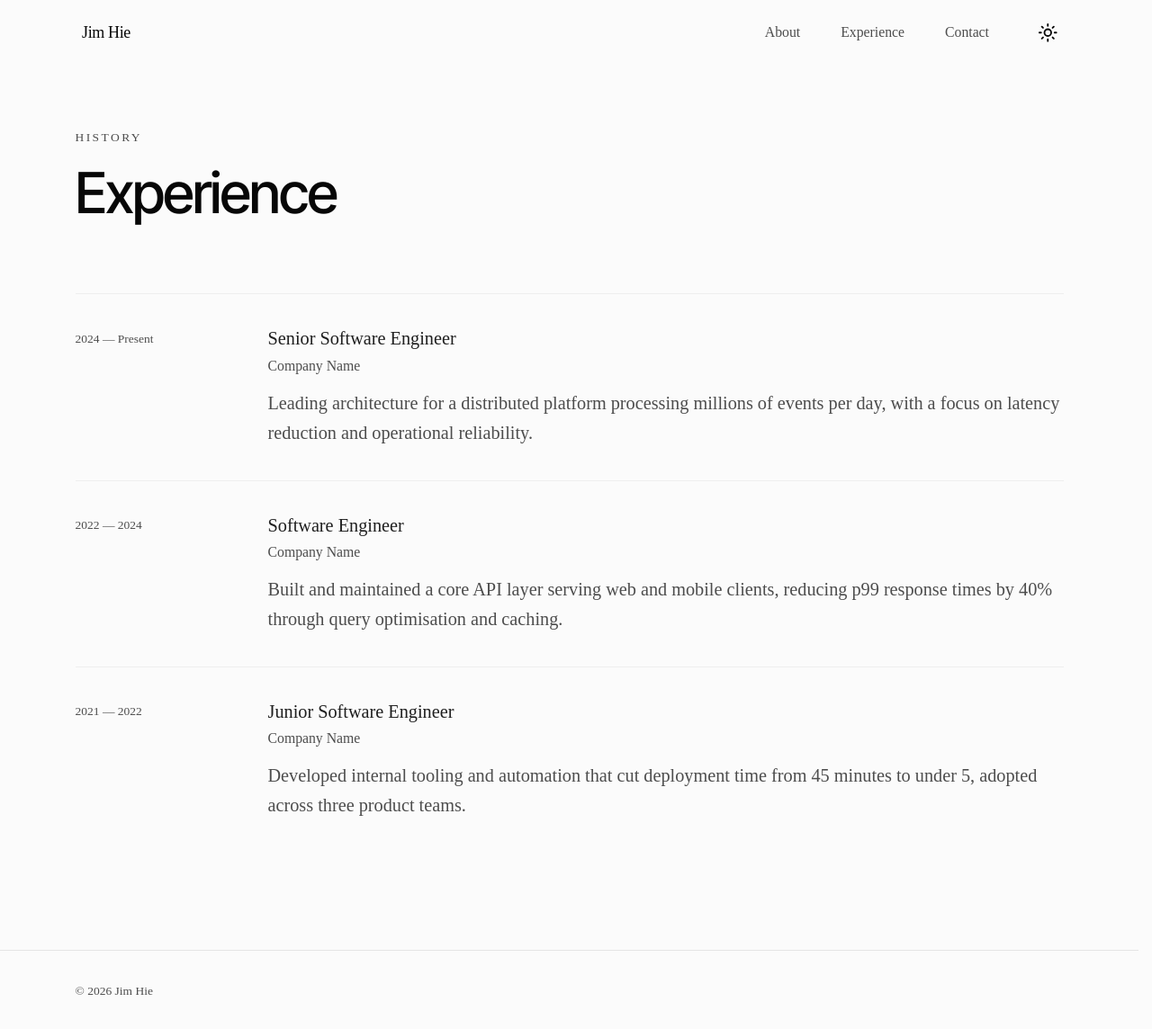
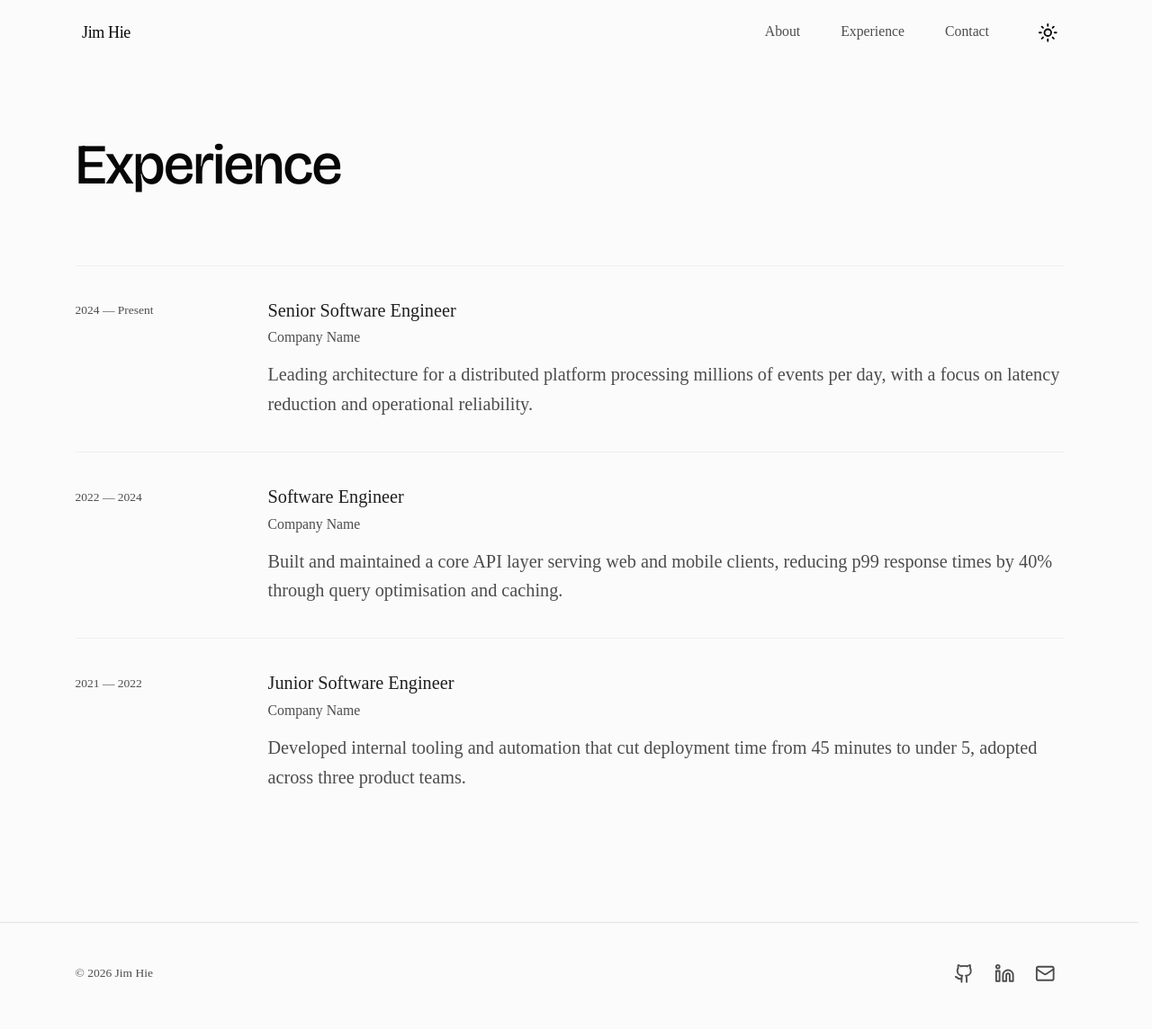
Before and after one commit to Gabnix/personal_portfolio_v1, a Next.js app: page /experience in a window 1280 px wide. Shown: the top 1144 px of the page at 90% size. Built offline with nearby package versions, Linux system fonts and the light colour scheme.

Commit message:
fix: redesign some UIs elements and effects

```diff
--- a/src/app/contact/page.tsx
+++ b/src/app/contact/page.tsx
@@ -14,7 +14,7 @@ type FormState = "idle" | "loading" | "success" | "error";
 
 const FIELD_BASE =
   "w-full bg-transparent border-b border-foreground/10 py-3 min-h-[44px] text-foreground " +
-  "placeholder:text-muted-foreground/50 focus:outline-none focus:border-foreground/40 " +
+  "placeholder:text-muted-foreground/50 placeholder:text-sm focus:outline-none focus:border-foreground/40 " +
   "transition-colors font-sans";
 
 function ContactForm() {
@@ -125,9 +125,6 @@ function ContactForm() {
 
         {/* ── Left: editorial heading ──────────────────────────────── */}
         <AnimatedWrapper variant={fadeInUp}>
-          <p className="font-medium text-xs uppercase tracking-[0.18em] text-muted-foreground mb-6">
-            Get In Touch
-          </p>
           <h1
             className="font-display font-light text-foreground leading-[0.92]"
             style={{
@@ -135,18 +132,17 @@ function ContactForm() {
               letterSpacing: "-0.03em",
             }}
           >
-            Let&apos;s work<br />together.
+            Let&apos;s start a<br />conversation.
           </h1>
           <p
-            className="mt-6 text-muted-foreground leading-relaxed"
-            style={{ fontSize: "clamp(1rem, 2vw, 1.125rem)" }}
+            className="mt-6 text-muted-foreground leading-relaxed max-w-xs"
+            style={{ fontSize: "clamp(0.9375rem, 2vw, 1rem)" }}
           >
-            Have a project in mind or just want to say hello? Drop me a line.
+            Whether it&apos;s about job opportunities or potential collaborations, I&apos;ll get back to you within 24 hours.
           </p>
         </AnimatedWrapper>
 
         {/* ── Right: form ─────────────────────────────────────────── */}
-        <AnimatedWrapper variant={fadeInUp} delay={0.15}>
         <form
           ref={formRef}
           onSubmit={handleSubmit}
@@ -154,6 +150,7 @@ function ContactForm() {
           className="space-y-8"
         >
           {/* Name */}
+          <AnimatedWrapper variant={fadeInUp} delay={0.1}>
             <div className="space-y-2">
               <label
                 htmlFor="from_name"
@@ -172,8 +169,10 @@ function ContactForm() {
                 style={{ fontSize: "clamp(1rem, 2vw, 1.125rem)" }}
               />
             </div>
+          </AnimatedWrapper>
 
           {/* Email */}
+          <AnimatedWrapper variant={fadeInUp} delay={0.2}>
             <div className="space-y-2">
               <label
                 htmlFor="from_email"
@@ -192,8 +191,10 @@ function ContactForm() {
                 style={{ fontSize: "clamp(1rem, 2vw, 1.125rem)" }}
               />
             </div>
+          </AnimatedWrapper>
 
           {/* Message */}
+          <AnimatedWrapper variant={fadeInUp} delay={0.3}>
             <div className="space-y-2">
               <label
                 htmlFor="message"
@@ -211,6 +212,7 @@ function ContactForm() {
                 style={{ fontSize: "clamp(1rem, 2vw, 1.125rem)" }}
               />
             </div>
+          </AnimatedWrapper>
 
           {/* Error message */}
           {formState === "error" && errorMsg && (
@@ -220,10 +222,11 @@ function ContactForm() {
           )}
 
           {/* Submit */}
+          <AnimatedWrapper variant={fadeInUp} delay={0.4}>
             <button
               type="submit"
               disabled={formState === "loading"}
-              className="inline-flex items-center min-h-[44px] gap-2 text-sm font-medium text-foreground/90 hover:text-foreground transition-colors disabled:opacity-40 disabled:cursor-not-allowed"
+              className="inline-flex items-center min-h-[44px] gap-2 text-base font-medium text-foreground/90 hover:text-foreground hover:gap-3 transition-all cursor-pointer disabled:opacity-40 disabled:cursor-not-allowed"
             >
               {formState === "loading" ? (
                 "Sending..."
@@ -234,8 +237,8 @@ function ContactForm() {
                 </>
               )}
             </button>
+          </AnimatedWrapper>
         </form>
-        </AnimatedWrapper>
 
       </div>
     </div>
--- a/src/app/experience/page.tsx
+++ b/src/app/experience/page.tsx
@@ -12,9 +12,6 @@ export default function ExperiencePage() {
   return (
     <div className="max-w-5xl mx-auto px-6 pt-32 pb-24">
       <AnimatedWrapper variant={fadeInUp}>
-        <p className="font-medium text-xs uppercase tracking-[0.18em] text-muted-foreground mb-3">
-          History
-        </p>
         <h1
           className="font-display font-medium leading-tight text-foreground"
           style={{ fontSize: "clamp(2rem, 5vw, 3.5rem)", letterSpacing: "-0.03em" }}
--- a/src/app/globals.css
+++ b/src/app/globals.css
@@ -143,12 +143,14 @@
   }
 }
 
-/* ── Hero social icon bloom ─────────────────────────────────────── */
+/* ── Hero social icon hover ─────────────────────────────────────── */
 .hero-social-icon {
-  transition: color 0.4s cubic-bezier(0.22, 1, 0.36, 1);
+  transition: color 0.3s cubic-bezier(0.22, 1, 0.36, 1),
+              transform 0.3s cubic-bezier(0.22, 1, 0.36, 1);
 }
 .hero-social-icon:hover {
-  color: var(--indigo-accent);
+  color: var(--foreground);
+  transform: translateY(-2px);
 }
 @media (prefers-reduced-motion: reduce) {
   .hero-social-icon {
--- a/src/components/layout/Footer.tsx
+++ b/src/components/layout/Footer.tsx
@@ -1,12 +1,44 @@
-import { SITE_NAME } from "@/lib/constants";
+"use client";
+
+import { Github, Linkedin, Mail } from "lucide-react";
+import { SITE_NAME, SOCIAL_LINKS, SITE_EMAIL } from "@/lib/constants";
+import { CopyEmail } from "@/components/shared/CopyEmail";
 
 export function Footer() {
   return (
     <footer className="border-t border-border">
-      <div className="max-w-5xl mx-auto px-6 py-8">
+      <div className="max-w-5xl mx-auto px-6 py-8 flex items-center justify-between">
         <p className="text-xs text-muted-foreground">
           © {new Date().getFullYear()} {SITE_NAME}
         </p>
+
+        <div className="flex items-center gap-1">
+          <a
+            href={SOCIAL_LINKS.github}
+            target="_blank"
+            rel="noopener noreferrer"
+            className="inline-flex items-center justify-center h-11 w-11 -m-1 rounded-lg text-muted-foreground hero-social-icon"
+            aria-label="GitHub"
+          >
+            <Github className="h-5 w-5" aria-hidden="true" />
+          </a>
+          <a
+            href={SOCIAL_LINKS.linkedin}
+            target="_blank"
+            rel="noopener noreferrer"
+            className="inline-flex items-center justify-center h-11 w-11 -m-1 rounded-lg text-muted-foreground hero-social-icon"
+            aria-label="LinkedIn"
+          >
+            <Linkedin className="h-5 w-5" aria-hidden="true" />
+          </a>
+          <CopyEmail
+            email={SITE_EMAIL}
+            className="inline-flex items-center justify-center h-11 w-11 -m-1 rounded-lg text-muted-foreground hero-social-icon cursor-pointer"
+            aria-label="Copy email address"
+          >
+            <Mail className="h-5 w-5" aria-hidden="true" />
+          </CopyEmail>
+        </div>
       </div>
     </footer>
   );
--- a/src/components/layout/Navbar.tsx
+++ b/src/components/layout/Navbar.tsx
@@ -15,18 +15,78 @@ import {
 import { NAV_LINKS, SITE_NAME } from "@/lib/constants";
 import { useScrollProgress } from "@/hooks/useScrollProgress";
 import { cn } from "@/lib/utils";
-import { useState } from "react";
+import { useState, useEffect, useRef } from "react";
 
 export function Navbar() {
   const pathname = usePathname();
   const { scrolled } = useScrollProgress();
   const [mobileOpen, setMobileOpen] = useState(false);
   const shouldReduceMotion = useReducedMotion();
+  const [activeSection, setActiveSection] = useState<string | null>(null);
+  const suppressObserverRef = useRef(false);
+  const suppressTimerRef = useRef<ReturnType<typeof setTimeout> | null>(null);
+
+  // Track which section is in view on the home page
+  useEffect(() => {
+    if (pathname !== "/") {
+      setActiveSection(null);
+      return;
+    }
+
+    const sectionIds = [
+      ...NAV_LINKS.filter((l) => l.href.startsWith("/#")).map((l) => l.href.slice(2)),
+      "contact", // also watch the contact section on the home page
+    ];
+
+    const observers: IntersectionObserver[] = [];
+
+    sectionIds.forEach((id) => {
+      const el = document.getElementById(id);
+      if (!el) return;
+
+      const observer = new IntersectionObserver(
+        ([entry]) => {
+          if (entry.isIntersecting && !suppressObserverRef.current) {
+            setActiveSection(id);
+          }
+        },
+        { rootMargin: "-40% 0px -50% 0px" }
+      );
+
+      observer.observe(el);
+      observers.push(observer);
+    });
+
+    return () => observers.forEach((o) => o.disconnect());
+  }, [pathname]);
+
+  const isLinkActive = (href: string) => {
+    if (href.startsWith("/#")) {
+      return pathname === "/" && activeSection === href.slice(2);
+    }
+    // Highlight /contact when scrolled to the contact section on home page too
+    if (href === "/contact") {
+      return pathname === "/contact" || (pathname === "/" && activeSection === "contact");
+    }
+    return pathname === href;
+  };
+
+  const handleHashLinkClick = (sectionId: string) => {
+    // Immediately set the target section and suppress observer during scroll
+    setActiveSection(sectionId);
+    suppressObserverRef.current = true;
+    if (suppressTimerRef.current) clearTimeout(suppressTimerRef.current);
+    suppressTimerRef.current = setTimeout(() => {
+      suppressObserverRef.current = false;
+    }, 1000);
+  };
 
   const handleLogoClick = (e: React.MouseEvent<HTMLAnchorElement>) => {
     if (pathname === "/") {
       e.preventDefault();
-      window.scrollTo({ top: 0, behavior: "smooth" });
+      setActiveSection(null);
+      window.history.pushState(null, "", "/");
+      window.scrollTo({ top: 0, behavior: "instant" as ScrollBehavior });
     }
   };
 
@@ -60,21 +120,22 @@ export function Navbar() {
           </motion.span>
         </Link>
 
-        {/* Desktop nav — mono text links, no pills */}
+        {/* Desktop nav */}
         <div className="hidden md:flex items-center gap-8">
           {NAV_LINKS.map((link) => {
-            const isRoute = !link.href.startsWith("/#");
-            const isActive = isRoute && pathname === link.href;
+            const isActive = isLinkActive(link.href);
+            const sectionId = link.href.startsWith("/#") ? link.href.slice(2) : null;
             return (
               <Link
                 key={link.href}
                 href={link.href}
                 aria-current={isActive ? "page" : undefined}
+                onClick={sectionId ? () => handleHashLinkClick(sectionId) : undefined}
                 className={cn(
-                  "inline-flex items-center min-h-[44px] px-1 text-sm transition-colors",
+                  "inline-flex items-center min-h-[44px] px-1 text-sm border-b-2 transition-all",
                   isActive
-                    ? "text-foreground"
-                    : "text-muted-foreground hover:text-foreground"
+                    ? "text-foreground border-foreground"
+                    : "text-muted-foreground border-transparent hover:text-foreground"
                 )}
               >
                 {link.label}
@@ -96,19 +157,22 @@ export function Navbar() {
               <SheetTitle className="sr-only">Navigation</SheetTitle>
               <div className="flex flex-col gap-1 mt-8">
                 {NAV_LINKS.map((link) => {
-                  const isRoute = !link.href.startsWith("/#");
-                  const isActive = isRoute && pathname === link.href;
+                  const isActive = isLinkActive(link.href);
+                  const sectionId = link.href.startsWith("/#") ? link.href.slice(2) : null;
                   return (
                     <Link
                       key={link.href}
                       href={link.href}
-                      onClick={() => setMobileOpen(false)}
+                      onClick={() => {
+                        setMobileOpen(false);
+                        if (sectionId) handleHashLinkClick(sectionId);
+                      }}
                       aria-current={isActive ? "page" : undefined}
                       className={cn(
-                        "flex items-center min-h-[44px] px-4 rounded-lg text-sm transition-colors",
+                        "flex items-center min-h-[44px] px-4 rounded-lg text-sm transition-all",
                         isActive
-                          ? "text-foreground"
-                          : "text-muted-foreground hover:text-foreground hover:bg-muted/60"
+                          ? "text-foreground font-medium"
+                          : "text-muted-foreground font-normal hover:text-foreground hover:bg-muted/60"
                       )}
                     >
                       {link.label}
--- a/src/components/sections/AboutSection.tsx
+++ b/src/components/sections/AboutSection.tsx
@@ -12,7 +12,7 @@ export function AboutSection() {
           {/* ── Editorial text ─────────────────────────────────────────── */}
           <AnimatedWrapper variant={fadeInUp}>
             <p className="font-medium text-xs uppercase tracking-[0.18em] text-muted-foreground mb-6">
-              Background
+              About me
             </p>
             <div
               className="space-y-5 text-muted-foreground leading-relaxed"
--- a/src/components/sections/ExperienceSection.tsx
+++ b/src/components/sections/ExperienceSection.tsx
@@ -23,7 +23,7 @@ export function ExperienceSection() {
               <div className="grid md:grid-cols-[160px_1fr] gap-x-12 py-8 border-t border-foreground/5">
 
                 {/* ── Date ──────────────────────────────────────────────── */}
-                <p className="text-xs text-muted-foreground tabular-nums mb-3 md:mb-0 pt-1">
+                <p className="text-sm text-muted-foreground tabular-nums mb-3 md:mb-0 pt-1">
                   {entry.period}
                 </p>
 
@@ -68,7 +68,7 @@ export function ExperienceSection() {
 
         <Link
           href="/experience"
-          className="inline-flex items-center min-h-[44px] gap-1.5 mt-4 text-xs text-muted-foreground hover:text-foreground transition-colors"
+          className="inline-flex items-center min-h-[44px] gap-1.5 mt-4 text-base font-medium text-foreground/90 hover:text-foreground hover:gap-3 transition-all cursor-pointer"
         >
           Full history <ArrowRight className="h-3 w-3" aria-hidden="true" />
         </Link>
--- a/src/components/shared/CopyEmail.tsx
+++ b/src/components/shared/CopyEmail.tsx
@@ -1,6 +1,6 @@
 "use client";
 
-import { useEffect, useRef, useState } from "react";
+import { useEffect, useRef, useState, useCallback } from "react";
 import { AnimatePresence, motion, useReducedMotion } from "framer-motion";
 import type { MotionProps } from "framer-motion";
 import { cn } from "@/lib/utils";
@@ -21,6 +21,8 @@ export function CopyEmail({
   transition,
 }: CopyEmailProps) {
   const [copied, setCopied] = useState(false);
+  const [hovered, setHovered] = useState(false);
+  const [pos, setPos] = useState({ x: 0, y: 0 });
   const timeoutRef = useRef<ReturnType<typeof setTimeout> | null>(null);
   const shouldReduceMotion = useReducedMotion();
 
@@ -28,6 +30,10 @@ export function CopyEmail({
     return () => {
       if (timeoutRef.current) clearTimeout(timeoutRef.current);
     };
+  }, []);
+
+  const handleMouseMove = useCallback((e: React.MouseEvent) => {
+    setPos({ x: e.clientX, y: e.clientY });
   }, []);
 
   function handleClick() {
@@ -39,34 +45,41 @@ export function CopyEmail({
   }
 
   return (
+    <>
       <span className="relative inline-flex">
         <motion.button
           type="button"
           onClick={handleClick}
-        className={cn("cursor-copy", className)}
+          onMouseMove={handleMouseMove}
+          onMouseEnter={() => setHovered(true)}
+          onMouseLeave={() => setHovered(false)}
+          className={cn(className)}
           aria-label={ariaLabel ?? `Copy ${email} to clipboard`}
           whileHover={shouldReduceMotion ? undefined : whileHover}
           transition={transition}
         >
           {children}
         </motion.button>
+      </span>
 
+      {/* Custom cursor label — rendered at root level via portal-like fixed position */}
       <AnimatePresence>
-        {copied && (
+        {hovered && !shouldReduceMotion && (
           <motion.span
-            initial={{ opacity: 0, y: 5 }}
-            animate={{ opacity: 1, y: 0 }}
-            exit={{ opacity: 0 }}
-            transition={{
-              duration: shouldReduceMotion ? 0.01 : 0.25,
-              ease: [0.22, 1, 0.36, 1],
-            }}
-            className="absolute -top-7 left-1/2 -translate-x-1/2 whitespace-nowrap pointer-events-none font-sans font-medium text-[12px] uppercase tracking-[0.18em] text-muted-foreground"
+            key="cursor-label"
+            initial={{ opacity: 0, scale: 0.8 }}
+            animate={{ opacity: 1, scale: 1 }}
+            exit={{ opacity: 0, scale: 0.8 }}
+            transition={{ duration: 0.15, ease: [0.22, 1, 0.36, 1] }}
+            className="fixed z-[999] pointer-events-none"
+            style={{ left: pos.x + 14, top: pos.y - 10 }}
           >
-            Copied
+            <span className="inline-flex items-center gap-1 rounded-full bg-foreground px-2.5 py-1 font-sans font-medium text-[11px] uppercase tracking-[0.12em] text-background">
+              {copied ? "Copied" : "Copy"}
+            </span>
           </motion.span>
         )}
       </AnimatePresence>
-    </span>
+    </>
   );
 }
```
Also changed, not shown: src/app/layout.tsx (+5 -5 lines), src/components/sections/ContactSection.tsx (+8 -8 lines), src/components/sections/HeroSection.tsx (+5 -11 lines). Lines whose indentation alone changed are shown as unchanged.
